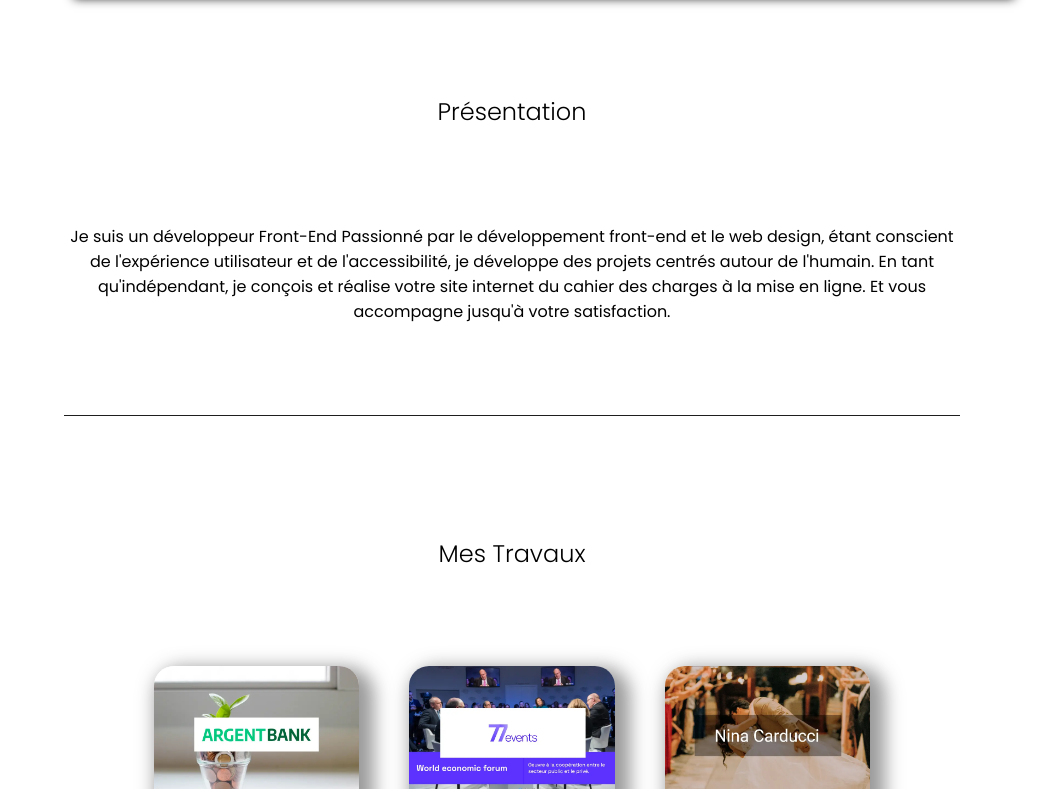
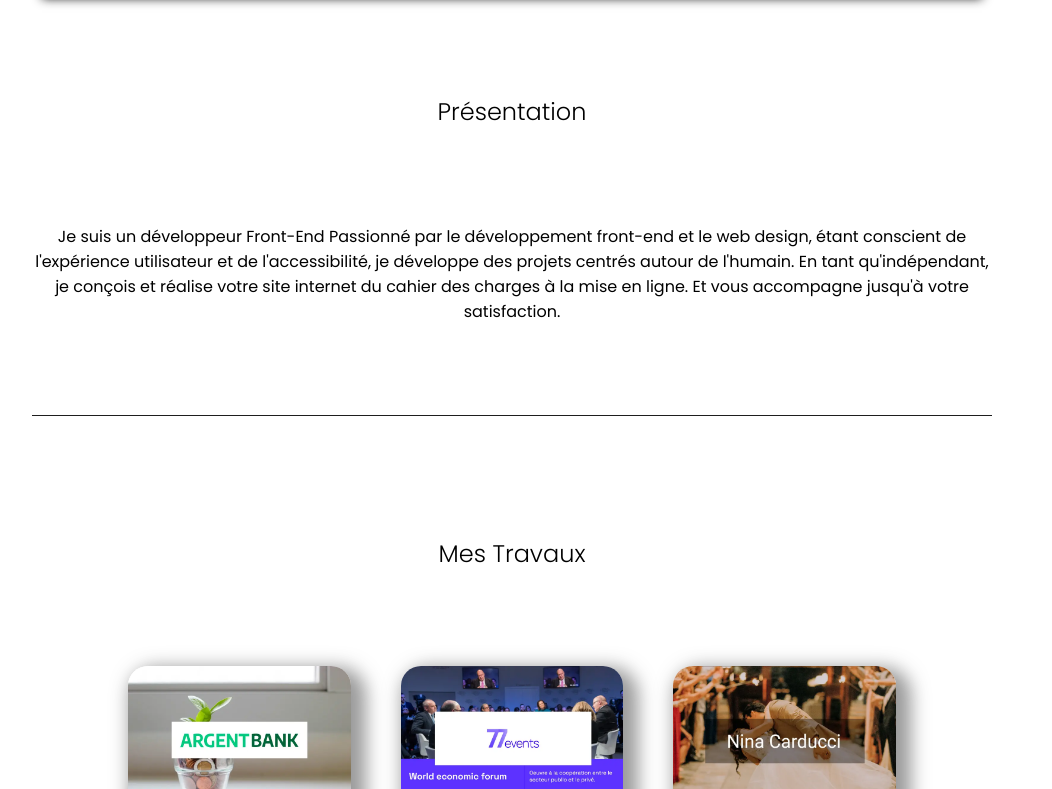
Before and after one commit to larbalestrier/portfolio, a plain HTML site: page index.html in a window 1280 px wide. Shown: the part 81-870 px from the top of the page, without its empty margins (128-1180 px from the left). Drawn offline with nearby package versions, Linux system fonts and the light colour scheme.

Commit message:
modification margin body

```diff
--- a/index.css
+++ b/index.css
@@ -1,5 +1,5 @@
 body{
-    margin: 0% 15% 0% 15%;
+    margin: 0% 12.5% 0% 12.5%;
     font-family: 'Poppins', sans-serif;
 }
 
```
